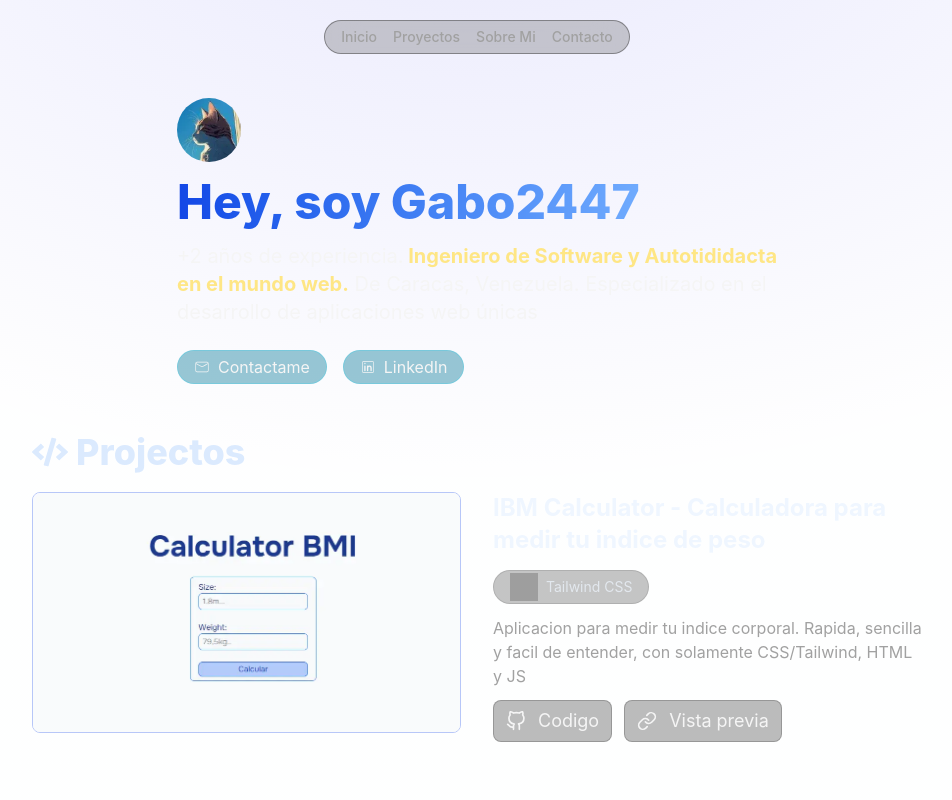
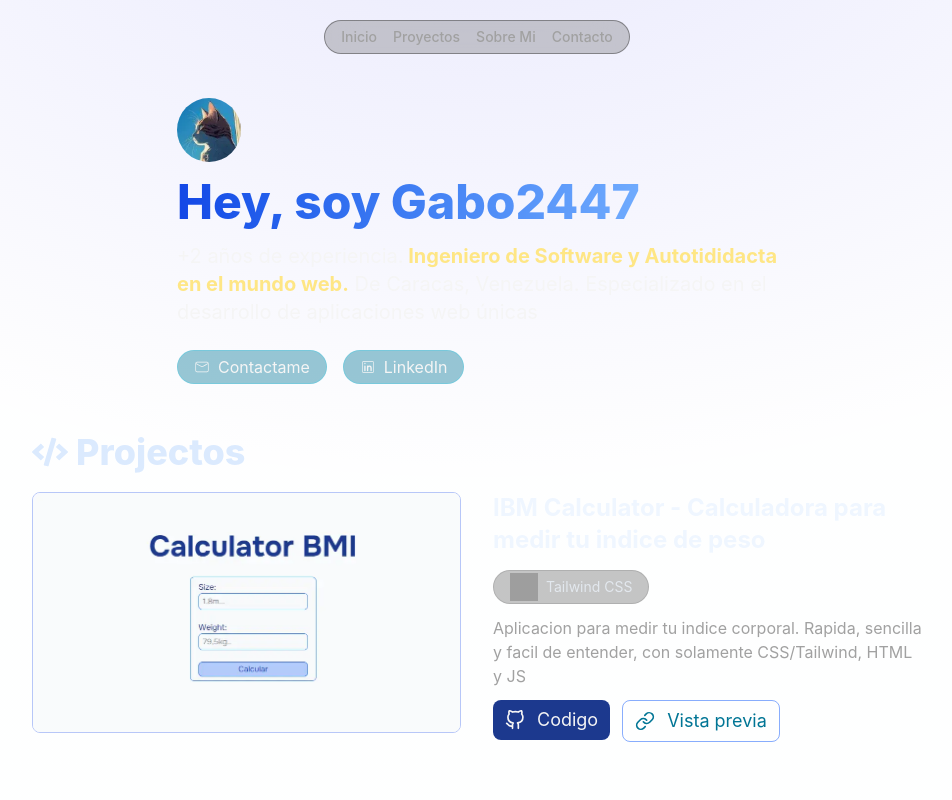
Before and after one commit to Gabo2447/portfolio-v2, a React (Vite) app: page / in a window 1280 px wide. Shown: the top 800 px of the page, without its empty margins (163-1115 px from the left). Built offline with nearby package versions, Linux system fonts and the light colour scheme; grey boxes are pictures that could not be loaded.

Commit message:
fix(projects): Update project links and styles for consistency

```diff
--- a/src/components/projects.tsx
+++ b/src/components/projects.tsx
@@ -52,7 +52,7 @@ const Projects: React.FC = () => {
                   <li>
                     <a
                       href={data.github}
-                      className="px-3 py-1.5 bg-neutral-700/35 border border-neutral-500/50 rounded-lg flex place-items-center w-fit gap-x-3 text-neutral-100 text-lg hover:scale-105 active:scale-90 transition-transform duration-75"
+                      className="px-3 py-1.5 bg-blue-900 rounded-lg flex place-items-center w-fit gap-x-3 text-neutral-100 text-lg hover:scale-105 active:scale-90 transition-transform duration-75"
                       target="_blank"
                       rel="nooreferrer noopener"
                     >
@@ -66,7 +66,7 @@ const Projects: React.FC = () => {
                       target="_blank"
                       rel="nooreferrer noopener"
                       href={data.preview}
-                      className="px-3 py-1.5 bg-neutral-700/35 border border-neutral-500/50 rounded-lg flex place-items-center w-fit gap-x-3 text-neutral-100 text-lg hover:scale-105 active:scale-90 transition-transform duration-75"
+                      className="px-3 py-1.5 flex place-items-center w-fit gap-x-3 text-lg border border-blue-600/50 text-cyan-700 rounded-lg"
                     >
                       <FiLink className="size-5" /> Vista previa
                     </a>
```
